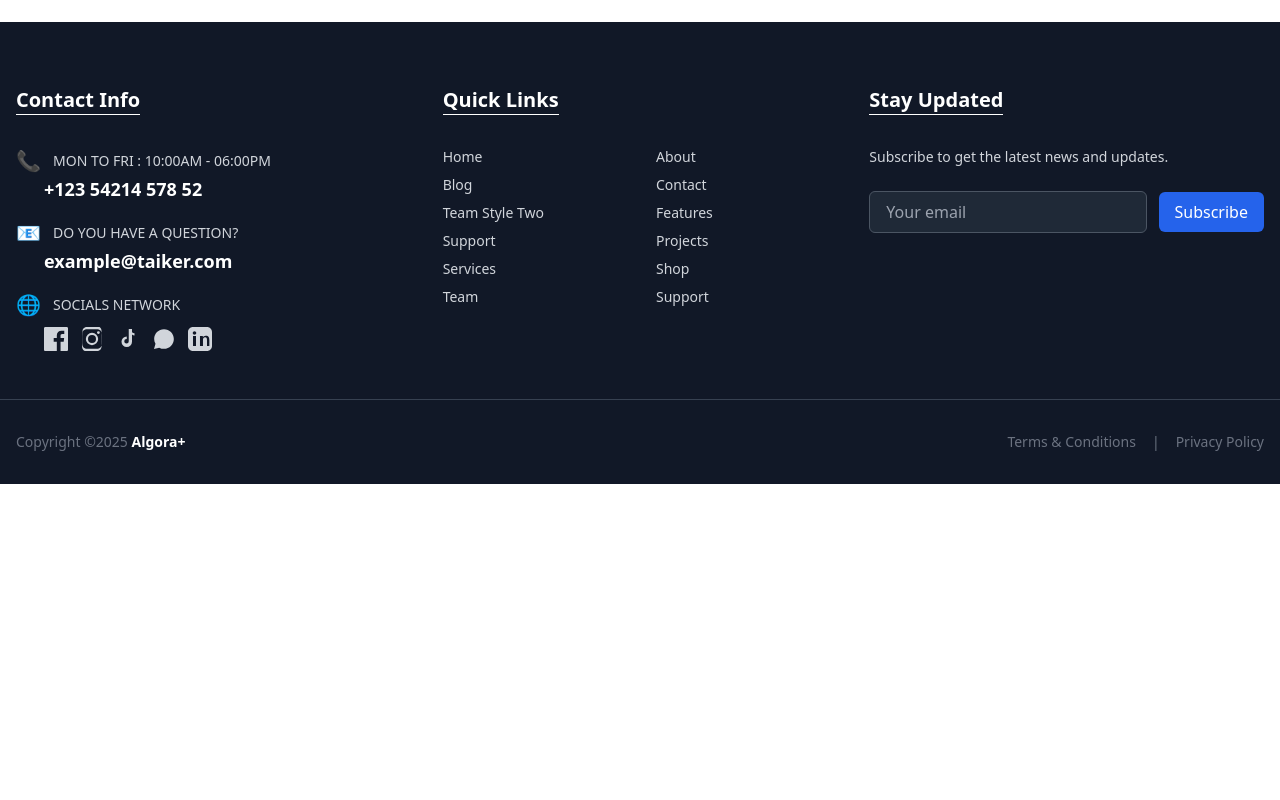
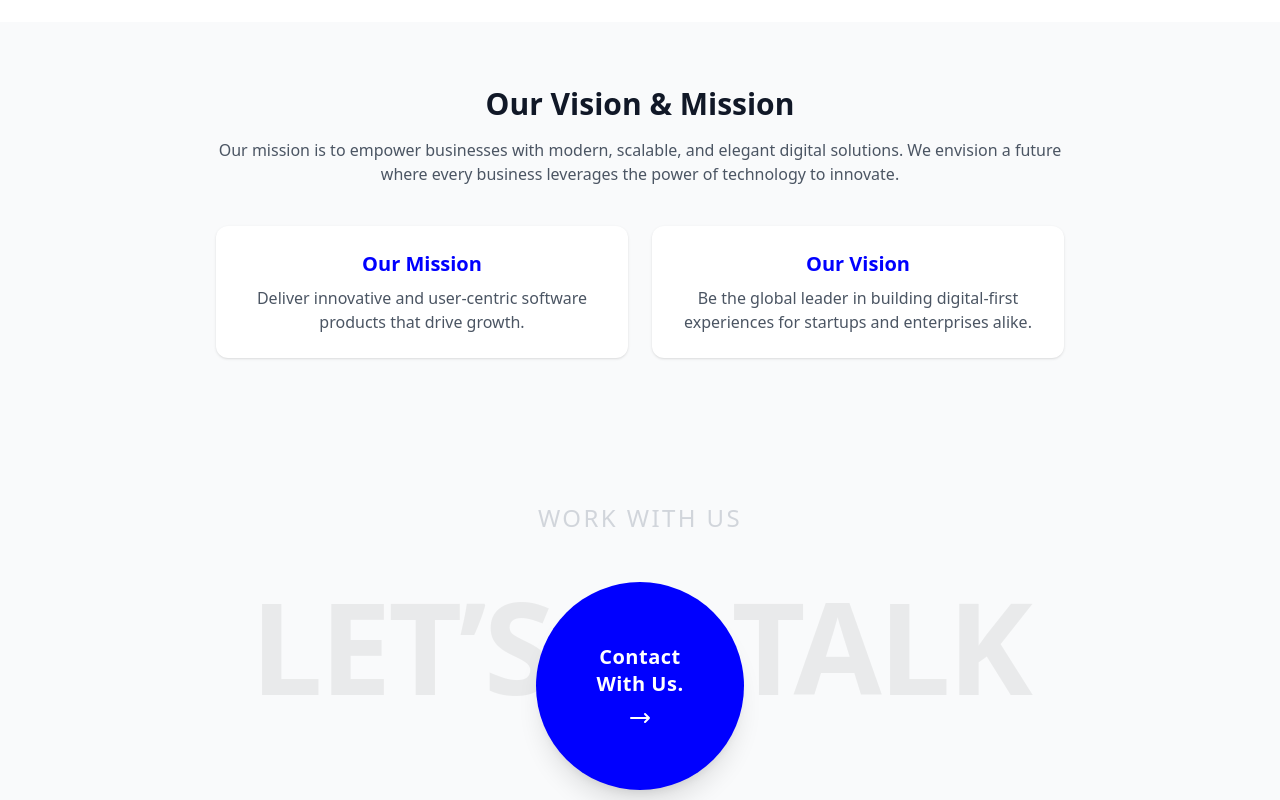
Before and after one commit to AshrafSholok/algora, a React (Vite) app: page /about in a window 1280 px wide. Shown: the part 1100-1900 px from the top of the page. Before the commit the page ends 1584 px from the top, so only its background shows below. Built offline with nearby package versions, Linux system fonts and the light colour scheme.

Commit message:
add let's talk component in common components

```diff
--- a/src/components/about/AboutUs.jsx
+++ b/src/components/about/AboutUs.jsx
@@ -1,5 +1,10 @@
+import { Fragment } from "react"
+import LetsTalk from "../common/LetsTalk"
+
+
 function AboutUs() {
     return (
+        <Fragment>
             <section className="py-20 bg-white w-full">
                 <div className="w-full mx-auto px-4 sm:px-6 lg:px-8">
                     <div className="flex flex-col lg:flex-row items-center gap-12 max-w-7xl mx-auto">
@@ -51,6 +56,74 @@ function AboutUs() {
                     </div>
                 </div>
             </section>
+
+            <section className="bg-gray-50 py-16">
+                <div className="max-w-4xl mx-auto px-6 text-center">
+                    <h2 className="text-3xl font-bold mb-4 text-gray-900">Our Vision & Mission</h2>
+                    <p className="text-gray-600 mb-6">
+                        Our mission is to empower businesses with modern, scalable, and elegant digital solutions.
+                        We envision a future where every business leverages the power of technology to innovate.
+                    </p>
+                    <div className="grid grid-cols-1 sm:grid-cols-2 gap-6 mt-10">
+                        <div className="bg-white p-6 rounded-xl shadow hover:shadow-lg transition">
+                            <h3 className="text-xl font-semibold text-primary-500 mb-2">Our Mission</h3>
+                            <p className="text-gray-600">Deliver innovative and user-centric software products that drive growth.</p>
+                        </div>
+                        <div className="bg-white p-6 rounded-xl shadow hover:shadow-lg transition">
+                            <h3 className="text-xl font-semibold text-primary-500 mb-2">Our Vision</h3>
+                            <p className="text-gray-600">Be the global leader in building digital-first experiences for startups and enterprises alike.</p>
+                        </div>
+                    </div>
+                </div>
+            </section>
+
+
+
+
+
+            {/* <section className="bg-primary-500 text-white py-16">
+                <div className="max-w-4xl mx-auto px-6 text-center">
+                    <h2 className="text-3xl font-bold mb-4">Let’s Build Something Great Together</h2>
+                    <p className="mb-6">Have a project idea or looking for a technology partner? Let’s connect and grow your business digitally.</p>
+                    <a
+                        href="/contact"
+                        className="inline-block px-8 py-3 bg-white text-primary-500 font-semibold rounded-lg shadow hover:shadow-lg transition"
+                    >
+                        Contact Us
+                    </a>
+                </div>
+            </section> */}
+
+            {/* <section className="relative bg-gray-50 text-white py-20 text-center overflow-hidden">
+                <h2 className="text-[12vw] md:text-[10vw] font-extrabold text-[#1a1a1a] tracking-tight absolute inset-0 flex justify-center items-center opacity-10 select-none z-0">
+                    LET’S&nbsp;&nbsp;&nbsp;&nbsp;&nbsp;&nbsp;TALK
+                </h2>
+                <div className="relative z-10">
+                    <p className="text-xl md:text-2xl font-normal tracking-widest mb-12 uppercase text-gray-300">
+                        Work With Us
+                    </p>
+                    <a
+                        href="/contact"
+                        className="inline-flex flex-col items-center justify-center w-44 h-44 md:w-52 md:h-52 text-white text-lg md:text-xl font-semibold bg-primary-500 hover:bg-primary-400 transition-all duration-300 ease-in-out rounded-full shadow-xl hover:shadow-[0_0_40px_#3333ff] group"
+                    >
+                        <span className="text-center leading-snug tracking-wide">
+                            Contact<br />With Us.
+                        </span>
+                        <svg
+                            className="w-6 h-6 mt-2 group-hover:translate-x-1 transition-transform duration-300"
+                            fill="none"
+                            stroke="currentColor"
+                            strokeWidth={2}
+                            viewBox="0 0 24 24"
+                        >
+                            <path strokeLinecap="round" strokeLinejoin="round" d="M17 8l4 4m0 0l-4 4m4-4H3" />
+                        </svg>
+                    </a>
+                </div>
+            </section> */}
+
+            <LetsTalk />
+        </Fragment>
     )
 }
 
--- /dev/null
+++ b/src/components/common/LetsTalk.jsx
@@ -0,0 +1,39 @@
+import React from 'react'
+
+function LetsTalk() {
+    return (
+        <section className="relative bg-gray-50 text-white py-20 text-center overflow-hidden">
+            {/* Dim Background Text */}
+            <h2 className="text-[12vw] md:text-[10vw] font-extrabold text-[#666666] tracking-tight absolute inset-0 flex justify-center items-center opacity-10 select-none z-0">
+                LET’S&nbsp;&nbsp;&nbsp;&nbsp;&nbsp;&nbsp;TALK
+            </h2>
+            {/* Front Text */}
+            <div className="relative z-10">
+                <p className="text-xl md:text-2xl font-normal tracking-widest mb-12 uppercase text-gray-300">
+                    Work With Us
+                </p>
+
+                {/* Circular CTA Button */}
+                <a
+                    href="/contact"
+                    className="inline-flex flex-col items-center justify-center w-44 h-44 md:w-52 md:h-52 text-white text-lg md:text-xl font-semibold bg-primary-500 hover:bg-primary-400 transition-all duration-300 ease-in-out rounded-full shadow-xl hover:shadow-[0_0_40px_#3333ff] group"
+                >
+                    <span className="text-center leading-snug tracking-wide">
+                        Contact<br />With Us.
+                    </span>
+                    <svg
+                        className="w-6 h-6 mt-2 group-hover:translate-x-1 transition-transform duration-300"
+                        fill="none"
+                        stroke="currentColor"
+                        strokeWidth={2}
+                        viewBox="0 0 24 24"
+                    >
+                        <path strokeLinecap="round" strokeLinejoin="round" d="M17 8l4 4m0 0l-4 4m4-4H3" />
+                    </svg>
+                </a>
+            </div>
+        </section>
+    )
+}
+
+export default LetsTalk
--- a/src/pages/services/ServicesDetails.jsx
+++ b/src/pages/services/ServicesDetails.jsx
@@ -18,6 +18,7 @@ import {
   ShoppingCartIcon,   // E-commerce
   HashtagIcon         // Social media
 } from '@heroicons/react/24/outline';
+import LetsTalk from '../../components/common/LetsTalk';
 
 const serviceData = {
   'digital-marketing': {
@@ -254,6 +255,7 @@ const ServiceDetail = () => {
           </div>
         </div>
       </section>
+      <LetsTalk />
     </>
   );
 };
```
Lines whose indentation alone changed are shown as unchanged.
